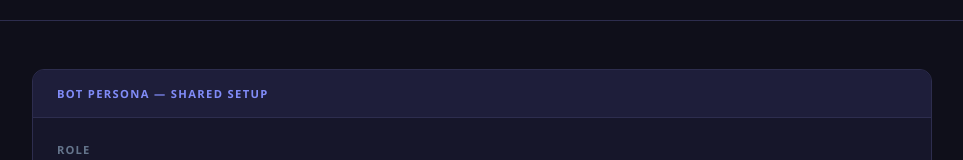
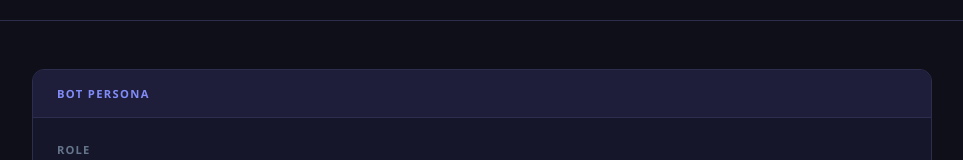
Before and after one commit to AdonisCelestine/ExpoQA, a plain HTML site: page index.html in a window 1280 px wide. Shown: the part 231-391 px from the top of the page, without its empty margins (158-1121 px from the left). Drawn offline with Linux system fonts and the light colour scheme.

Commit message:
Update Bot Persona card header

```diff
--- a/index.html
+++ b/index.html
@@ -206,7 +206,7 @@
 
     <!-- ── Bot Persona ── -->
     <div class="card persona">
-      <div class="card-header">Bot Persona — Shared Setup</div>
+      <div class="card-header">Bot Persona</div>
       <div class="card-body">
 
         <div class="persona-label">Role</div>
```
